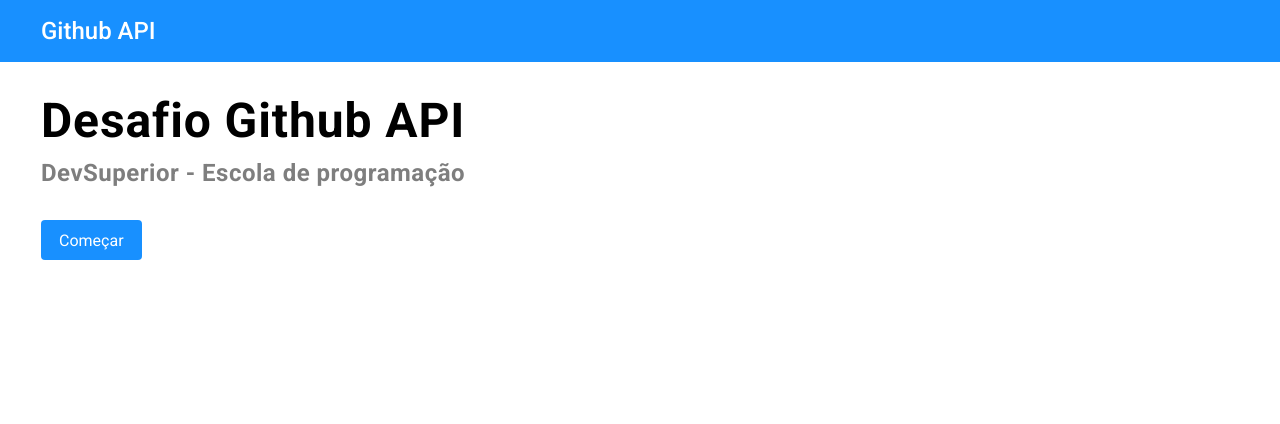
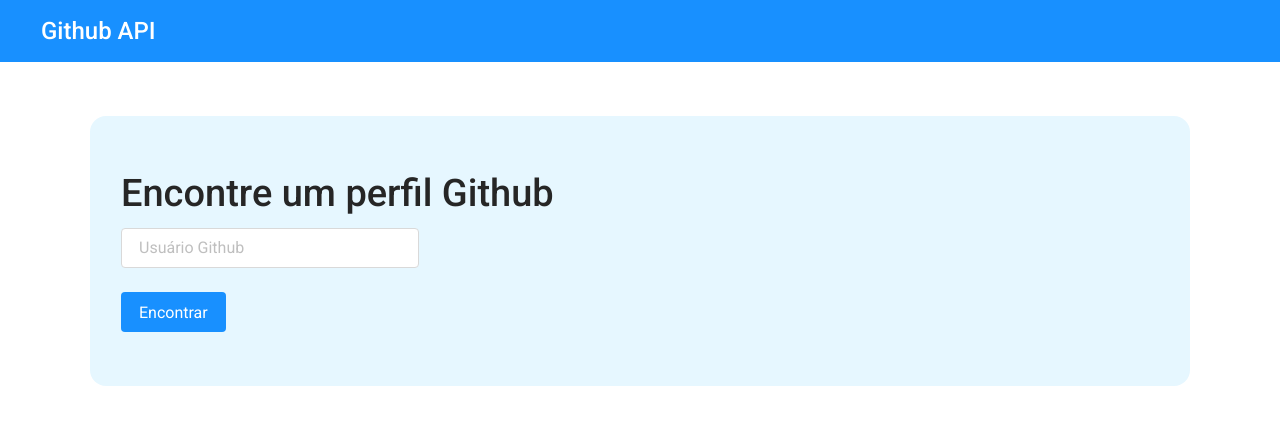
Before and after one commit to Rudersonvf/github-api, a React (Vite) app: page /search in a window 1280 px wide. Before the commit this address led to /home. Shown: the top 424 px of the page. Built offline with nearby package versions, Linux system fonts and the light colour scheme.

Commit message:
Page search

```diff
--- a/src/components/Button/index.tsx
+++ b/src/components/Button/index.tsx
@@ -5,9 +5,5 @@
 };
 
 export default function Button({ text }: Props) {
-  return (
-  <div className="dflex">
-    <button type="submit">{text}</button>
-  </div>
-  );
+  return <button type="submit">{text}</button>;
 }
--- a/src/components/Button/style.css
+++ b/src/components/Button/style.css
@@ -6,4 +6,5 @@
     padding: 0 18px;
     font-size: 16px;
     color: var(--color-font-primary);
+    cursor: pointer;
 }
--- a/src/components/Header/index.tsx
+++ b/src/components/Header/index.tsx
@@ -1,10 +1,13 @@
+import { Link } from "react-router-dom";
 import "./styles.css";
 
 export default function Header() {
-    return(
+  return (
     <header>
       <div className="ga-header-container">
+        <Link to={"/home"}>
           <h1>Github API</h1>
+        </Link>
       </div>
     </header>
   );
--- a/src/index.css
+++ b/src/index.css
@@ -3,9 +3,13 @@
 :root {
   --color-bg-header: #1890ff;
   --color-bg-button: #1890ff;
+  --color-bg-card: #E6F7FF;
   --color-font-primary: #FFF;
   --color-font-secondary: #000;
   --color-font-tertiary: #7E7E7E;
+  --color-font-quaternary: #262626;
+  --color-font-placeholder: #BFBFBF;
+  --color-border-primary: #D9D9D9;
 
 }
 
--- a/src/pages/Main/Home/index.tsx
+++ b/src/pages/Main/Home/index.tsx
@@ -1,15 +1,20 @@
+import { Link } from "react-router-dom";
 import Button from "../../../components/Button";
 import "./styles.css";
 
 export default function Home() {
-    return(
+  return (
     <main>
       <section className="ga-section-container">
         <div className="ga-inner-section-container">
           <h2>Desafio Github API</h2>
           <p>DevSuperior - Escola de programação</p>
         </div>
-                <Button text={"Começar"}/>
+        <Link to={"/search"}>
+          <div className="dflex">
+            <Button text={"Começar"} />
+          </div>
+        </Link>
       </section>
     </main>
   );
--- /dev/null
+++ b/src/pages/Main/Search/index.tsx
@@ -0,0 +1,26 @@
+import Button from "../../../components/Button";
+import "./styles.css";
+
+export default function Search() {
+  return (
+    <main>
+      <section className="ga-search-container">
+        <div className="ga-card-container">
+          <h2>Encontre um perfil Github</h2>
+          <form>
+            <input
+              name=""
+              value={""}
+              type="text"
+              placeholder="Usuário Github"
+              onChange={""}
+            />
+            <div className="dflex">
+              <Button text={"Encontrar"} />
+            </div>
+          </form>
+        </div>
+      </section>
+    </main>
+  );
+}
--- /dev/null
+++ b/src/pages/Main/Search/styles.css
@@ -0,0 +1,42 @@
+.ga-search-container {
+  width: 100%;
+  padding: 54px 90px;
+}
+
+.ga-card-container {
+  width: 100%;
+  padding: 54px 31px;
+  background-color: var(--color-bg-card);
+  border-radius: 16px;
+  display: flex;
+  flex-direction: column;
+  gap: 12px;
+}
+
+.ga-card-container h2 {
+  font-size: 38px;
+  font-weight: 500;
+  line-height: 46px;
+  color: var(--color-font-quaternary);
+}
+
+.ga-card-container form {
+  width: 100%;
+  display: flex;
+  flex-direction: column;
+  gap: 24px;
+}
+
+.ga-card-container input {
+  width: 298px;
+  height: 40px;
+  border: 1px solid var(--color-border-primary);
+  border-radius: 4px;
+  padding: 0 17px;
+}
+
+.ga-card-container input::placeholder {
+    font-size: 16px;
+    font-weight: 400;
+    color: var(--color-font-placeholder);
+}
--- a/src/routes/index.tsx
+++ b/src/routes/index.tsx
@@ -1,15 +1,17 @@
 import { Navigate, Route, Routes } from "react-router-dom";
 import Index from "../pages/Main";
 import Home from "../pages/Main/Home";
+import Search from "../pages/Main/Search";
 
 export default function AppRoutes() {
   return (
     <Routes>
       <Route path="/" element={<Index />}>
         <Route index element={<Navigate to="/home" />} />
-        <Route path="home" element={<Home/>} />
+        <Route path="home" element={<Home />} />
+        <Route path="search" element={<Search />} />
       </Route>
-      <Route path='*' element={<Navigate to='/home' />} />
+      <Route path="*" element={<Navigate to="/home" />} />
     </Routes>
   );
 }
```
Lines whose indentation alone changed are shown as unchanged.
